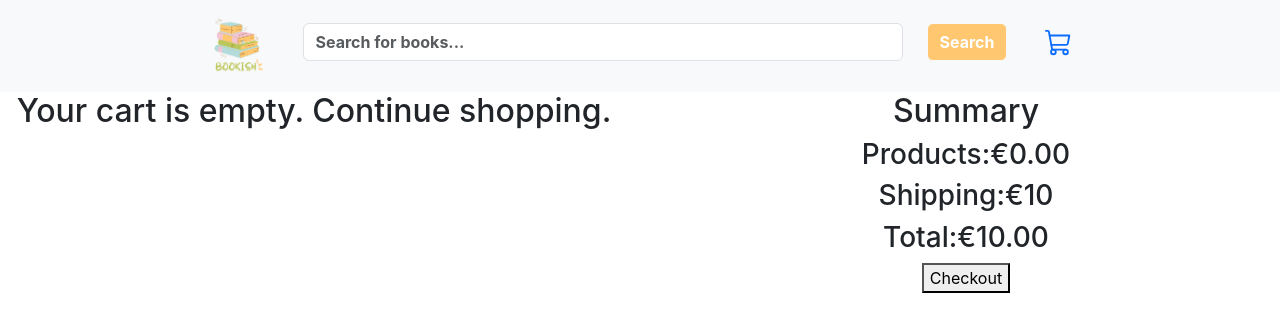
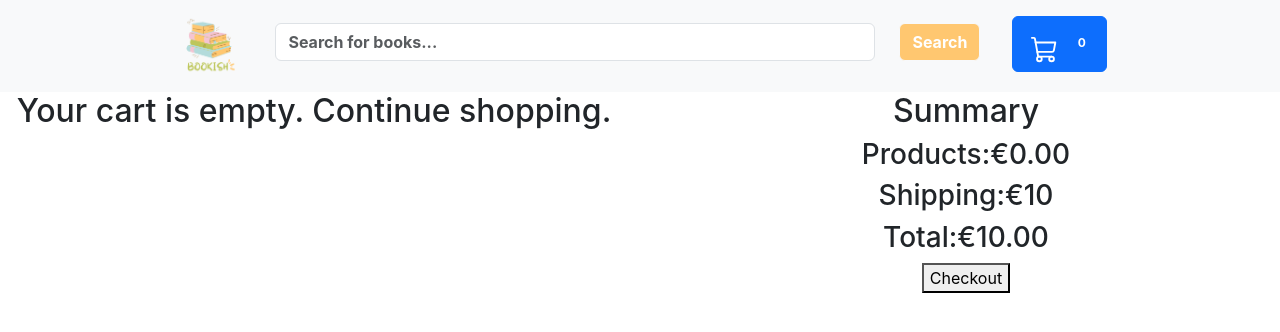
Before and after one commit to Victoriajuszkiewicz/shopping-cart-js, a React (Create React App) app: page /cart in a window 1280 px wide. Shown: the top 332 px of the page. Built offline with nearby package versions, Linux system fonts and the light colour scheme.

Commit message:
total items button

```diff
--- a/src/App.js
+++ b/src/App.js
@@ -96,7 +96,7 @@ function App() {
 	return (
 		<div className="App">
 			<Router>
-				<NavBar getProduct={getProduct} />
+				<NavBar getProduct={getProduct} cartItems={cartItems} />
 				<Routes>
 					<Route
 						path="/"
--- a/src/components/NavBar.js
+++ b/src/components/NavBar.js
@@ -6,7 +6,7 @@ import Logo from "..//img/logo.png";
 import "./NavBar.css";
 
 const NavBar = (props) => {
-	const { getProduct } = props;
+	const { getProduct, cartItems } = props;
 
 	const EMPTY_FORM = {
 		book: "",
@@ -33,6 +33,15 @@ const NavBar = (props) => {
 			[name]: value,
 		}));
 	};
+	function countTotalItemsQuantity(cartItems) {
+		let total = cartItems.map((item) => item.quantity);
+		console.log("This is SUMMMMM", total.length);
+		if (total.length != 0) {
+			return total.length;
+		} else {
+			return 0;
+		}
+	}
 
 	return (
 		<div>
@@ -87,10 +96,26 @@ const NavBar = (props) => {
 
 						<li className="nav item">
 							<Link className="nav-link" to="/cart">
-								<ShoppingCart
+								<button className="btn btn-primary">
+									<ShoppingCart
+										size={40}
+										style={{ paddingTop: 10, marginTop: 2 }}
+									/>{" "}
+									<span className="badge badge-light">
+										{countTotalItemsQuantity(cartItems)}
+									</span>
+								</button>
+								{/* <ShoppingCart
 									size={40}
 									style={{ paddingTop: 10, marginTop: 2 }}
-								/>
+								>
+									<span className="badge badge-warning">
+										Items:{" "}
+										{cartItems.length != 0
+											? countTotalItemsQuantity(cartItems)
+											: 0}
+									</span>
+								</ShoppingCart> */}
 							</Link>
 						</li>
 					</ul>
--- a/src/pages/Cart.js
+++ b/src/pages/Cart.js
@@ -26,6 +26,7 @@ export const Cart = (props) => {
 		newCartItems[itemIndex].quantity++;
 		// update the state with the newCartItems array, which now includes the updated quantity value
 		setCartItems(newCartItems);
+
 	};
 	const handleSubtractQuantity = (id) => {
 		//makes copy of a cartItems
```
